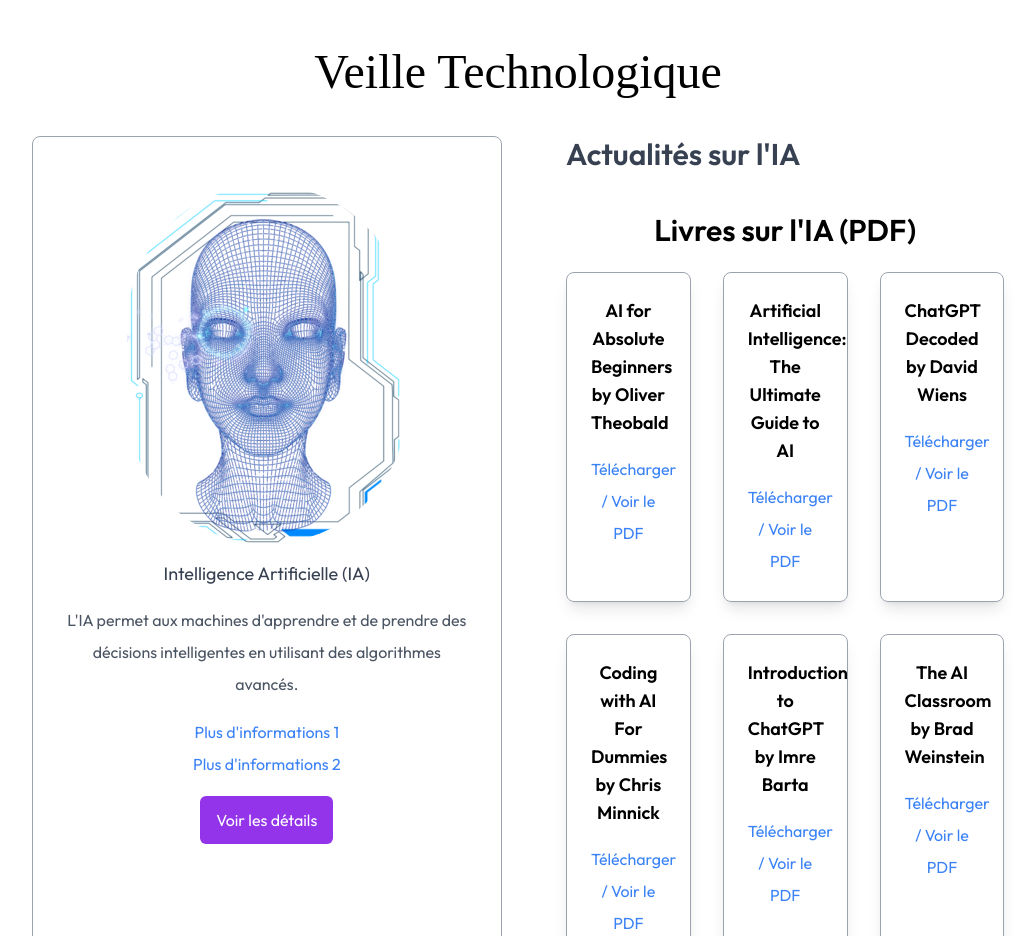
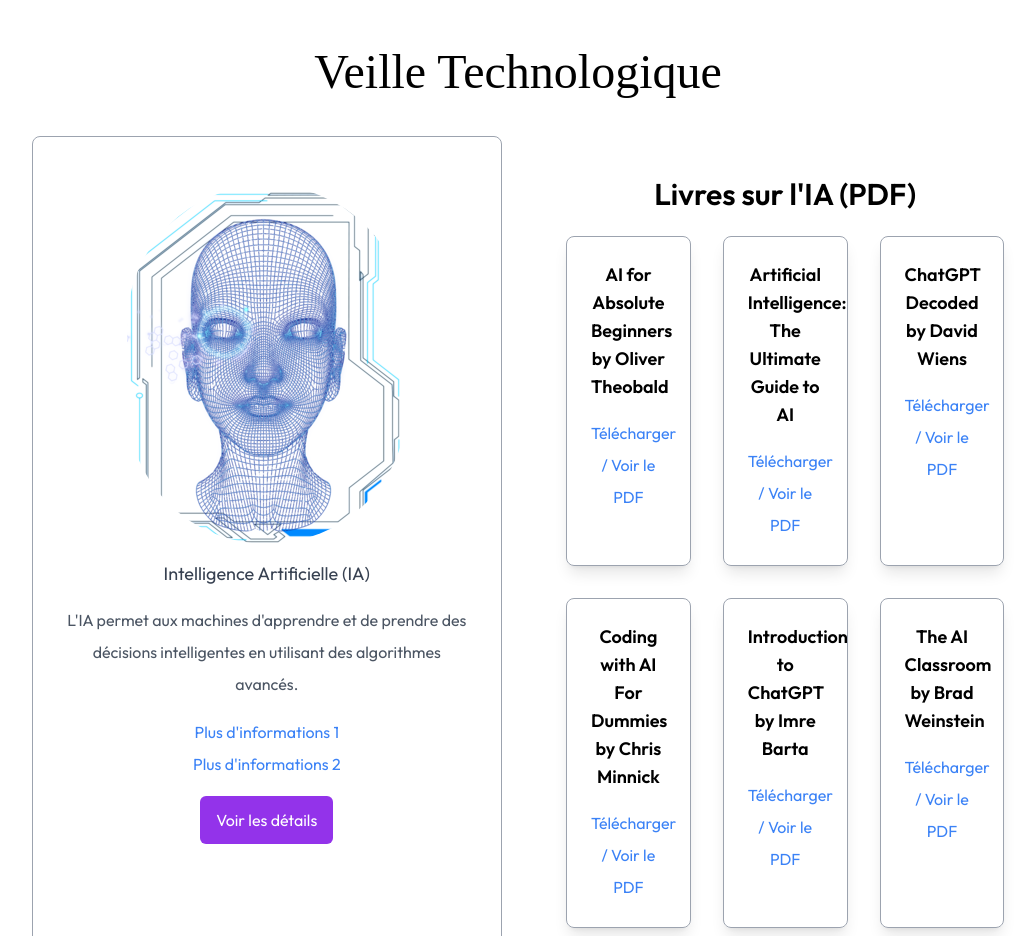
Before and after one commit to samaholicc/ReactPortfolio, a React (Vite) app: page / in a window 1280 px wide. Shown: the part 4380-5316 px from the top of the page, without its empty margins (122-1157 px from the left). Built offline with nearby package versions, Linux system fonts and the light colour scheme; a web font is replaced by a local one.

Commit message:
last1 flux RSS

```diff
--- a/src/components/Services.jsx
+++ b/src/components/Services.jsx
@@ -104,9 +104,7 @@ const Services = () => {
 
         {/* Colonne droite pour le carousel */}
         <div className="lg:pl-8">
-          <h3 className="text-3xl font-semibold text-gray-700 mb-6">
-            Actualités sur l'IA
-          </h3>
+
 
       {/* Section des livres PDF */}
       <div className="my-10">
```
